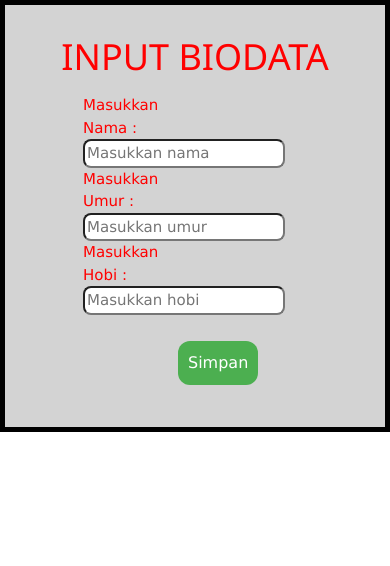
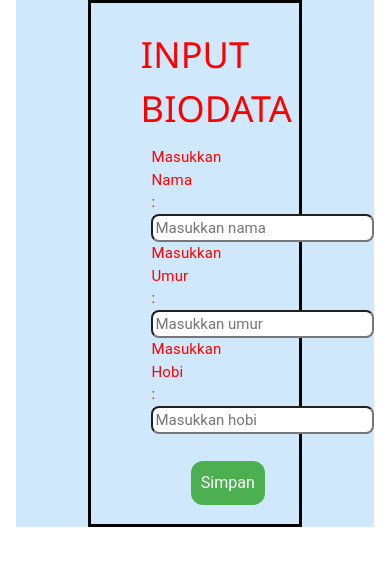
Before and after one commit to gogs90/project-lat, a React (Create React App) app: page /input in a window 390 px wide. Shown: the top 566 px of the page. Built offline with nearby package versions, Linux system fonts and the light colour scheme.

Commit message:
rubah warna background + redux belom jadi

```diff
--- a/src/Biod/LocalS.css
+++ b/src/Biod/LocalS.css
@@ -70,15 +70,24 @@ hr {
 .button4 {border-radius: 12px;}
 
 .kotakBio{
-  background-color: lightgrey;
+  /* background-color: lightgrey; */
   width: 100%;
-  height: 80%;
-  border: 5px solid black;
+  /* height: 80%; */
+  border: 3px solid black;
   padding: 15px 50px;
   margin: auto;
   /* text-align : center; */
   /* left: 25%; */
   /* right: 25%; */
+}
+
+@media only screen and (max-width: 768px){
+  .kotakBio{
+    width: 60%
+  }
+  .kotakKiri{
+    width: 100%
+  }
 }
 
 .kotakInput{
@@ -91,10 +100,12 @@ hr {
   width:30%;
   margin: auto;
   float:left;
+  /* border: 1px solid black */
 }
 .kotakKanan{
   widows: 100%;
   margin-left: auto;
+  /* border: 1px solid black */
 }
 
 .areaTeks{
--- a/src/Biod/LocalS.js
+++ b/src/Biod/LocalS.js
@@ -5,6 +5,9 @@ import './LocalS.css';
 import Tabel from './Tabel'
 // import Toolbar from '../Component/Toolbar/Toolbar';
 // import toolbar from '../Component/Toolbar/Toolbar';
+import {connect} from 'react-redux'
+import Box from '@material-ui/core/Box'
+import { Container,Typography    } from '@material-ui/core';
 
 class LocalS extends Component{
     constructor(props){
@@ -62,14 +65,15 @@ class LocalS extends Component{
                                 hobi : this.state.hobi
                             }
                         ]
-                    },this.setState({simpan : !this.state.simpan}),
-                    //  this.lokal,
+                    },
+                    this.setState({simpan : !this.state.simpan}),
                     this.setState({nama : ""}), this.setState({umur : ""}), this.setState({hobi : ""}) )
         alert("Data Berhasil Di Simpan!")
+        // {this.props.addUser}
         }
     }
 
-    componentDidUpdate(prevProps, prevState){
+    componentDidUpdate(){
         if(this.state.simpan === true){
             console.log("nilai sebelum simpan - " + this.state.simpan)
             localStorage.setItem("data",JSON.stringify(this.state.data))
@@ -143,6 +147,8 @@ class LocalS extends Component{
         return(
         <div>
             {/* <Toolbar/> */}
+            <Container fixed>
+                <Typography style={{ backgroundColor: '#cfe8fc' }} >
                     <div className="kotakBio">
                         <form>
                         <h1>INPUT BIODATA</h1>
@@ -163,9 +169,10 @@ class LocalS extends Component{
                         <br></br>
                         <div className="center">
                             <button className="button button4" onClick={this.addNama}>Simpan</button>
-                    <input readOnly hidden/><br></br>
-                    <br></br><input readOnly hidden/>
+                            {/* <button className="button button4" onClick={this.props.addUser}>Cek R   edux</button> */}
                         </div>
+                        {/* <p>jumlah Biodata saat ini : {this.props.user} </p>
+                        <p>Jumlah Biodata yang pernah di buat : {this.props.created}</p> */}
                     </div>
                     <div className="kotakData">
                         {this.state.statusTable &&
@@ -182,9 +189,24 @@ class LocalS extends Component{
                         <Tabel isiData={JSON.parse(localStorage.getItem("data"))} />
                         }
                     </div>
+                </Typography>
+             </Container>
         </div>
         )
     }
 }
 
-export default LocalS;
+const mapStateToProps = (state) => {
+    return{
+        user: state.totalUser,
+        created: state.totalCreated
+    }
+}
+
+const mapDispatchToProps = (dispatch) => {
+    return{
+        addUser: () => dispatch({type: 'ADD_USER'})
+    }
+}
+
+export default connect(mapStateToProps,mapDispatchToProps)(LocalS);
--- a/src/index.js
+++ b/src/index.js
@@ -6,11 +6,38 @@ import './index.css';
 // import LocalS from './Biod/LocalS';
 import Home from './Home'
 import Root from './Component/Root/Root'
+import { createStore } from 'redux'
+import { Provider } from 'react-redux'
 import * as serviceWorker from './serviceWorker';
+
+
+let key = localStorage.getItem("data") ? JSON.parse(localStorage.getItem("data")) : [];
+
+const globalState = {
+    totalUser: key.length,
+    totalCreated: 0
+}
+
+const rootReducer = (state = globalState, action) => {
+    if(action.type === 'ADD_USER'){
+        return{
+            ...state,
+            totalCreated: state.totalCreated + 1
+        }
+    }
+    return state;
+}
+
+//Store
+const store = createStore(rootReducer);
+
 
 // ReactDOM.render(<App />, document.getElementById('root'));
 // ReactDOM.render(<Home/>,document.getElementById('home'));
-ReactDOM.render(<Root/>,document.getElementById('home'));
+ReactDOM.render(
+<Provider store={store}>
+    <Root/>
+</Provider>,document.getElementById('home'));
 // ReactDOM.render(<LocalS/>, document.getElementById('tampil'));
 
 
```
Lines whose indentation alone changed are shown as unchanged.
